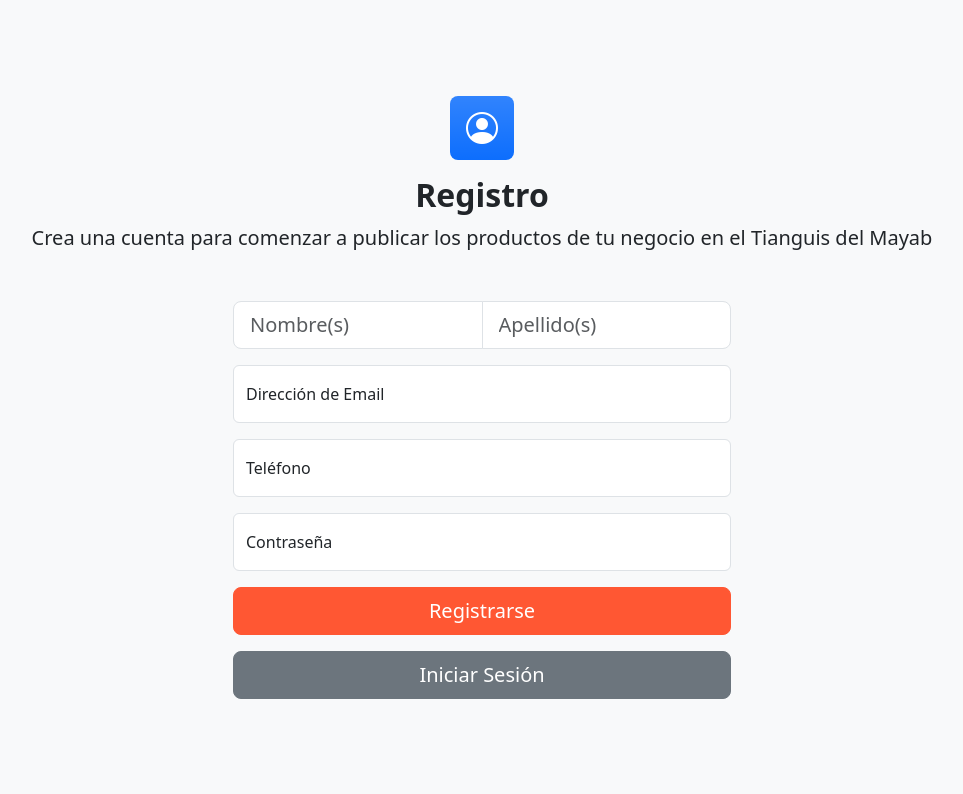
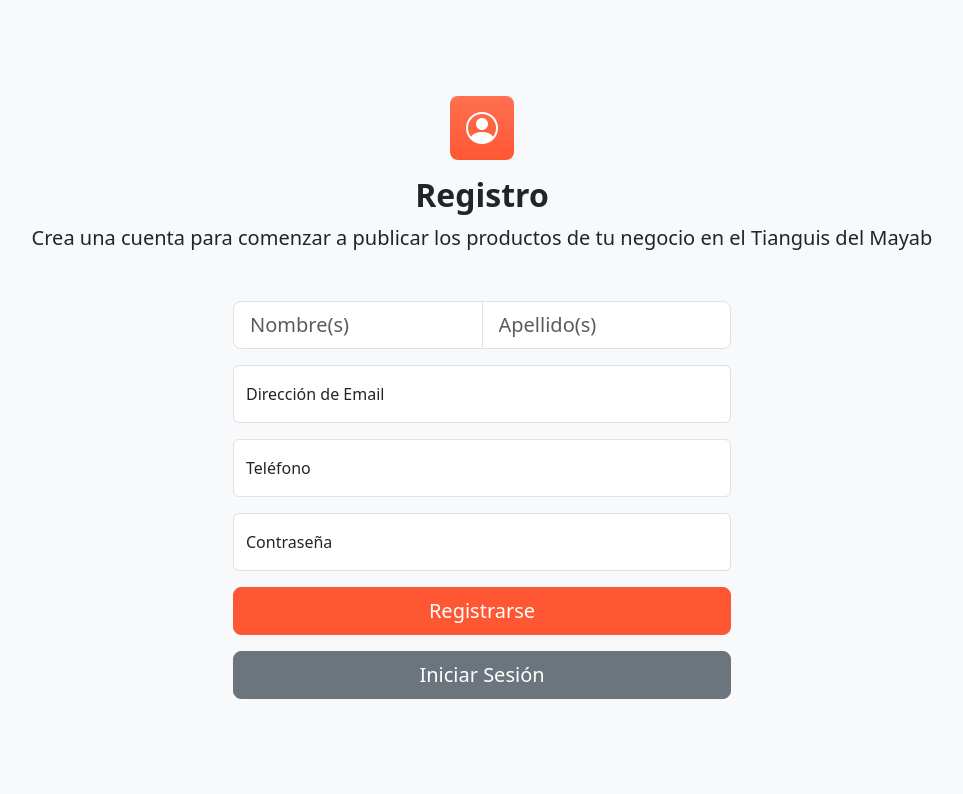
Before and after one commit to IanDiaz05/tianguis, a PHP site: page /registro.php in a window 1280 px wide. Shown: the part 503-1297 px from the top of the page, without its empty margins (158-1121 px from the left). Run offline with PHP 8.4, Linux system fonts and the light colour scheme.

Commit message:
ajustes visuales

```diff
--- a/app/admin/login.php
+++ b/app/admin/login.php
@@ -36,7 +36,7 @@ include($templateDetails['header']);
 <section class="bg-light py-5">
     <div class="container px-5 my-5 px-5">
         <div class="text-center mb-5">
-            <div class="feature bg-primary bg-gradient text-white rounded-3 mb-3"><i class="bi bi-person-circle"></i></div>
+            <div class="feature bg-custom-primary bg-gradient text-white rounded-3 mb-3"><i class="bi bi-person-circle"></i></div>
             <h2 class="fw-bolder">Inicio de Sesión</h2>
             <p class="lead mb-0">Ingresa a tu cuenta</p>
         </div>
--- a/app/admin/registro.php
+++ b/app/admin/registro.php
@@ -31,7 +31,7 @@ include($templateDetails['header']);
 <section class="bg-light py-5">
     <div class="container px-5 my-5 px-5">
         <div class="text-center mb-5">
-            <div class="feature bg-primary bg-gradient text-white rounded-3 mb-3"><i class="bi bi-person-circle"></i></div>
+            <div class="feature bg-custom-primary bg-gradient text-white rounded-3 mb-3"><i class="bi bi-person-circle"></i></div>
             <h2 class="fw-bolder">Registro</h2>
             <p class="lead mb-0">Crea una cuenta para comenzar a publicar los productos de tu negocio en el <b>Tianguis del Mayab</b></p>
         </div>
```
Also changed, not shown: app/admin/index.php (+5 -4 lines).
